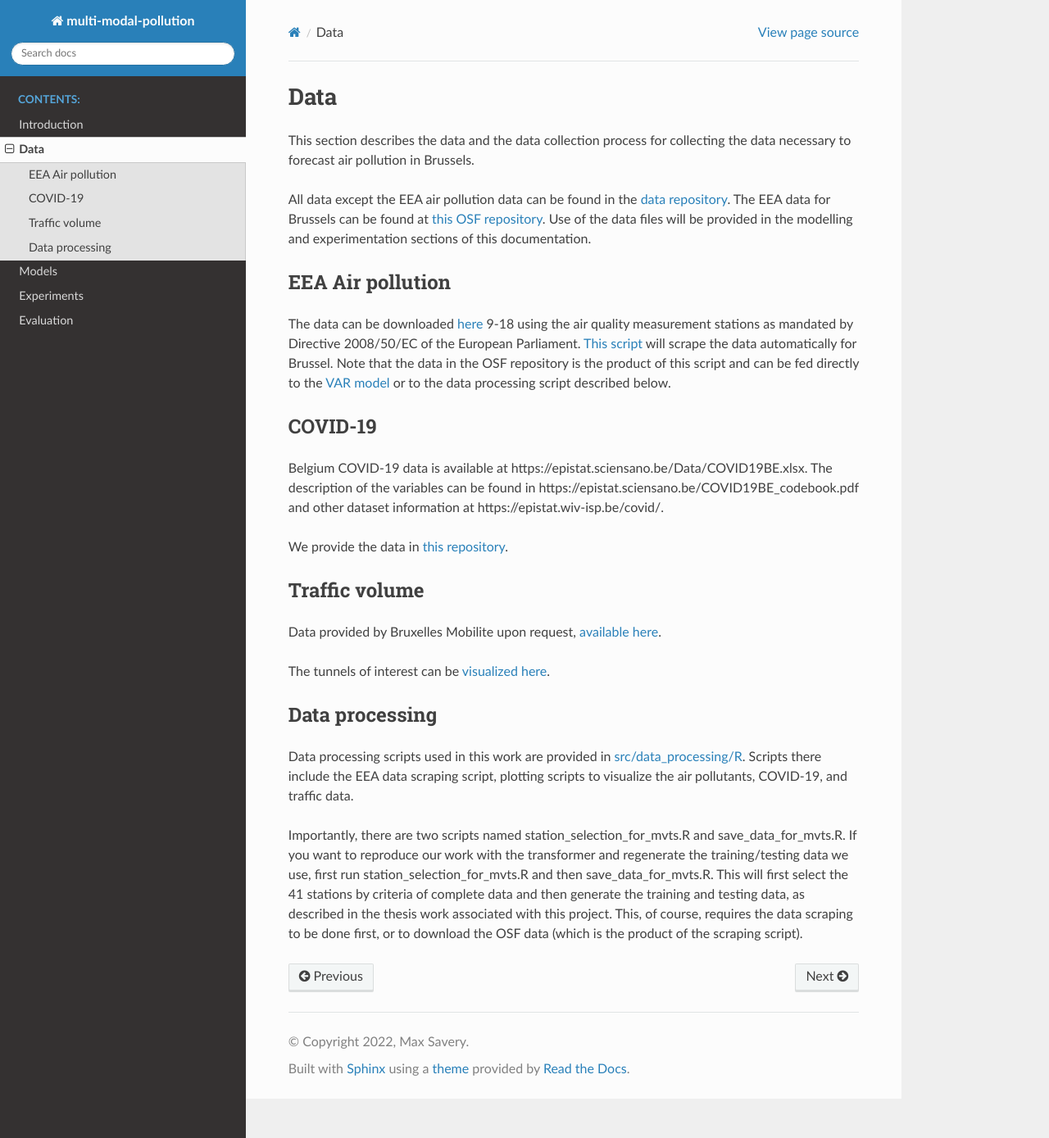
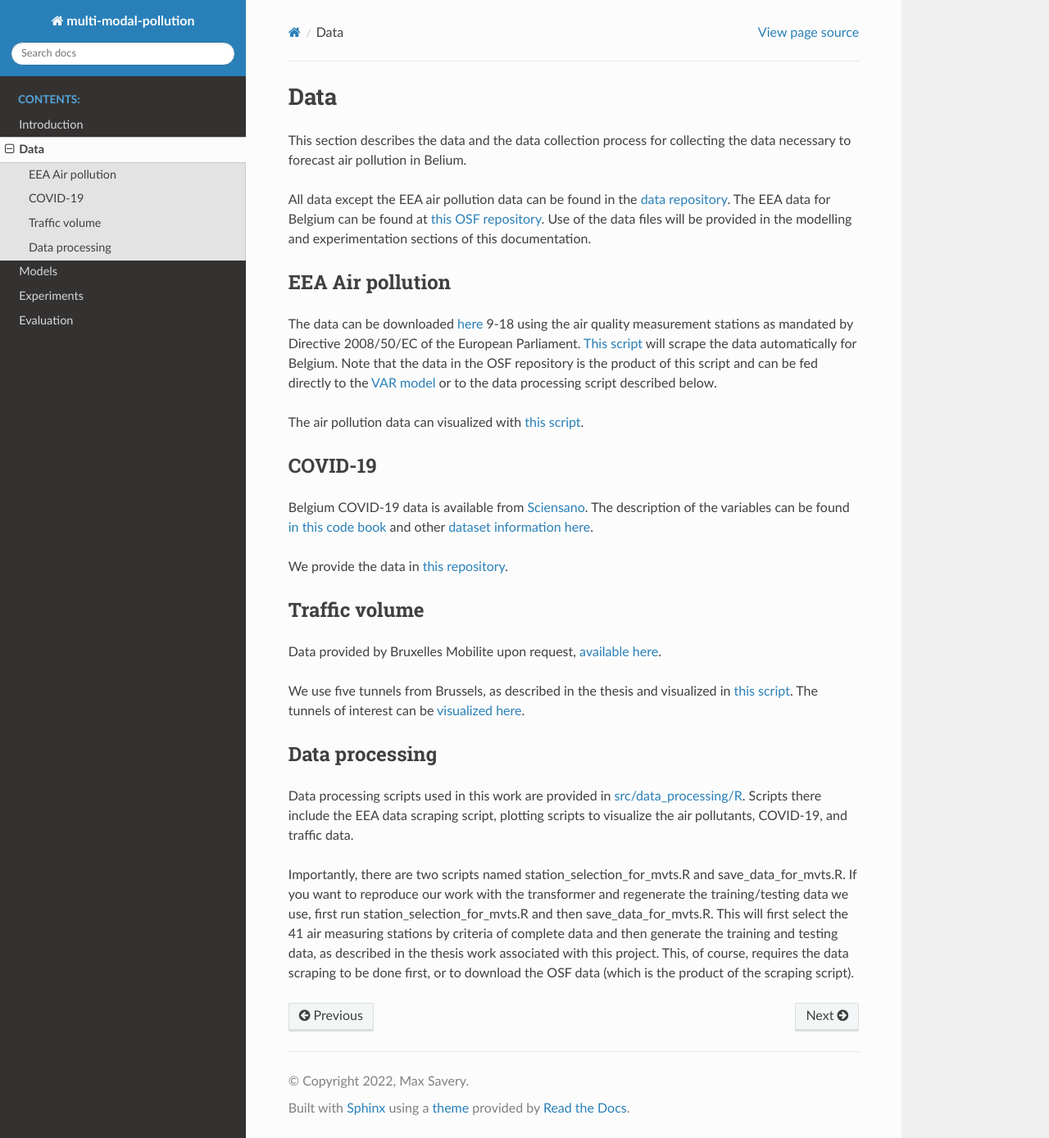
Before and after one commit to saverymax/multi-modal-pollution, a Sphinx documentation site: the page built from doc/data_processing.md, in a window 1280 px wide and 1389 px high. Shown: the whole window at 82% size. Built offline with Sphinx 7.4.7 and the Read the Docs theme 2.0.0, drawn with Linux system fonts in a browser that asks for light colours.

Commit message:
General documentation editing

```diff
--- a/doc/data_processing.md
+++ b/doc/data_processing.md
@@ -1,27 +1,29 @@
 # Data
-This section describes the data and the data collection process for collecting the data necessary to forecast air pollution in Brussels.
+This section describes the data and the data collection process for collecting the data necessary to forecast air pollution in Belium.
 
-All data except the EEA air pollution data can be found in the [data repository](https://github.com/saverymax/multi-modal-pollution/tree/main/data). The EEA data for Brussels can be found at [this OSF repository](https://osf.io/j94pv/). Use of the data files will be provided in the modelling and experimentation sections of this documentation.
+All data except the EEA air pollution data can be found in the [data repository](https://github.com/saverymax/multi-modal-pollution/tree/main/data). The EEA data for Belgium can be found at [this OSF repository](https://osf.io/j94pv/). Use of the data files will be provided in the modelling and experimentation sections of this documentation.
 
 ## EEA Air pollution
 
 The data can be downloaded [here](https://discomap.eea.europa.eu/map/fme/AirQualityExport.htm)
 9-18 using the air quality measurement stations as mandated by Directive
-2008/50/EC of the European Parliament. [This script](https://github.com/saverymax/multi-modal-pollution/blob/main/src/data_processing/R/air_pollution_scraping.R) will scrape the data automatically for Brussel. Note that the data in the OSF repository is the product of this script and can be fed directly to the [VAR model](https://github.com/saverymax/multi-modal-pollution/blob/main/src/modelling/VAR_modelling.R) or to the data processing script described below.
+2008/50/EC of the European Parliament. [This script](https://github.com/saverymax/multi-modal-pollution/blob/main/src/data_processing/R/air_pollution_scraping.R) will scrape the data automatically for Belgium. Note that the data in the OSF repository is the product of this script and can be fed directly to the [VAR model](https://github.com/saverymax/multi-modal-pollution/blob/main/src/modelling/VAR_modelling.R) or to the data processing script described below.
+
+The air pollution data can visualized with [this script](https://github.com/saverymax/multi-modal-pollution/blob/main/src/data_processing/R/belgium_pollutants_ts_plots.R).
 
 ## COVID-19
 
-Belgium COVID-19 data is available at https://epistat.sciensano.be/Data/COVID19BE.xlsx. The description of the variables can be found in https://epistat.sciensano.be/COVID19BE_codebook.pdf and other dataset information at https://epistat.wiv-isp.be/covid/.
+Belgium COVID-19 data is available from [Sciensano](https://epistat.sciensano.be/Data/COVID19BE.xlsx). The description of the variables can be found [in this code book](https://epistat.sciensano.be/COVID19BE_codebook.pdf) and other [dataset information here](https://epistat.wiv-isp.be/covid/).
 
 We provide the data in [this repository](https://github.com/saverymax/multi-modal-pollution/tree/main/data/covid).
 
 ## Traffic volume
 Data provided by Bruxelles Mobilite upon request, [available here](https://github.com/saverymax/multi-modal-pollution/tree/main/data/traffic).
 
-The tunnels of interest can be [visualized here](https://data.mobility.brussels/mobigis/?x=485351&y=6593040&zoom=12&baselayer=urbis_grey&layers=traffic_live_geom%3BTunnels%3B).
+We use five tunnels from Brussels, as described in the thesis and visualized in [this script](https://github.com/saverymax/multi-modal-pollution/blob/main/src/data_processing/R/brussels_traffic_station_plots.R). The tunnels of interest can be [visualized here](https://data.mobility.brussels/mobigis/?x=485351&y=6593040&zoom=12&baselayer=urbis_grey&layers=traffic_live_geom%3BTunnels%3B).
 
 ## Data processing
 
 Data processing scripts used in this work are provided in [src/data_processing/R](https://github.com/saverymax/multi-modal-pollution/tree/main/src/data_processing/R). Scripts there include the EEA data scraping script, plotting scripts to visualize the air pollutants, COVID-19, and traffic data.
 
-Importantly, there are two scripts named station_selection_for_mvts.R and save_data_for_mvts.R. If you want to reproduce our work with the transformer and regenerate the training/testing data we use, first run station_selection_for_mvts.R and then save_data_for_mvts.R. This will first select the 41 stations by criteria of complete data and then generate the training and testing data, as described in the thesis work associated with this project. This, of course, requires the data scraping to be done first, or to download the OSF data (which is the product of the scraping script).
+Importantly, there are two scripts named station_selection_for_mvts.R and save_data_for_mvts.R. If you want to reproduce our work with the transformer and regenerate the training/testing data we use, first run station_selection_for_mvts.R and then save_data_for_mvts.R. This will first select the 41 air measuring stations by criteria of complete data and then generate the training and testing data, as described in the thesis work associated with this project. This, of course, requires the data scraping to be done first, or to download the OSF data (which is the product of the scraping script).
--- a/doc/introduction.md
+++ b/doc/introduction.md
@@ -1,6 +1,6 @@
 # Introduction
 
-This is the documentation for data and code used in the Master thesis of Max Savery, titled "Forecasting Air Pollution During the COVID-19 Lockdowns in Brussels".
+This is the documentation for data and code used in the Master thesis of Max Savery, titled "Forecasting Air Pollution During the COVID-19 Lockdowns in Belgium".
 
 In this documentation, we discuss the following topics:
 1. What data we used, where to get the data, and how to process the data
```
Also changed, not shown: doc/experimentation.md (+1 -1 lines), doc/lab_notebook.md (deleted, +0 -179 lines), doc/modelling.md (+3 -1 lines).
